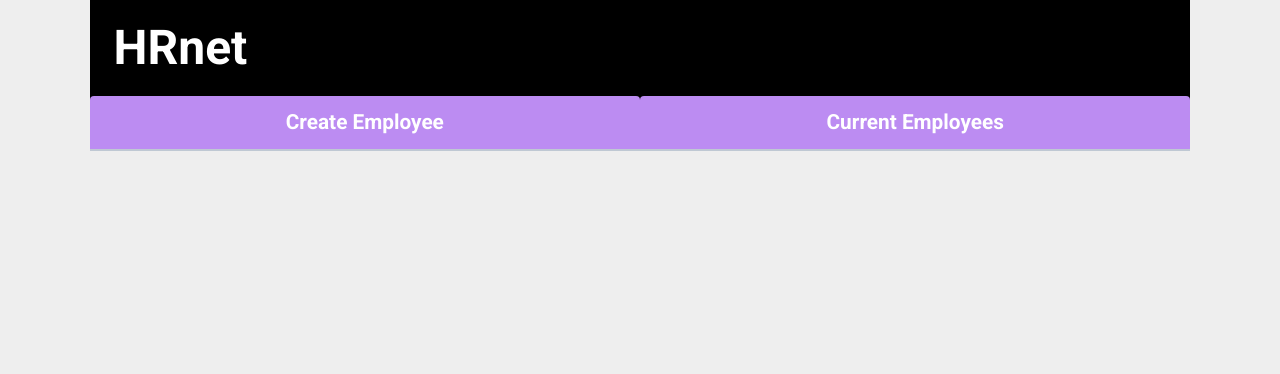
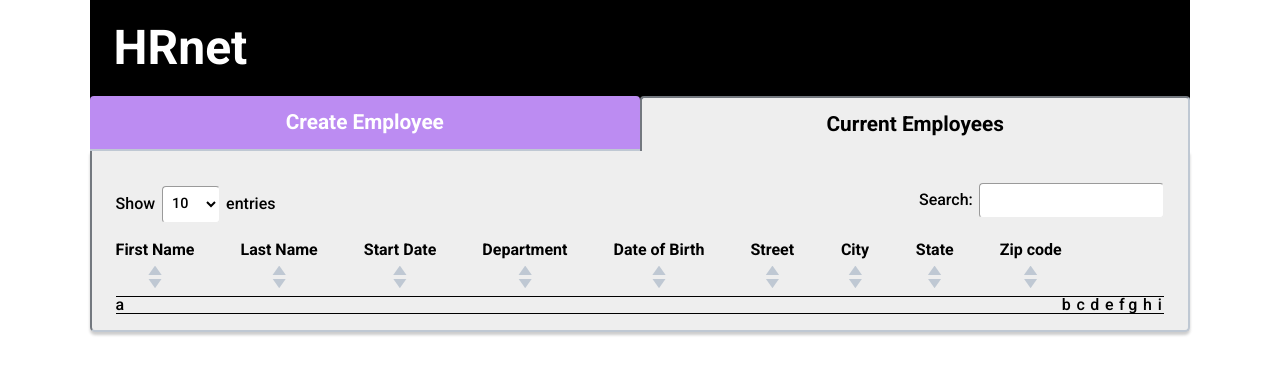
Before and after one commit to MelanieSarrouy/HRNet_11-2021, a React (Create React App) app: page /employees-list in a window 1280 px wide. Shown: the top 374 px of the page. Built offline with nearby package versions, Linux system fonts and the light colour scheme.

Commit message:
Employees List page start

```diff
--- a/src/App.jsx
+++ b/src/App.jsx
@@ -1,7 +1,9 @@
-import { BrowserRouter, Routes, Route } from 'react-router-dom';
-import Header from './components/Header';
-import { GlobalStyle } from './styles/bases/globalStyle';
+import { BrowserRouter, Routes, Route } from 'react-router-dom'
+import Header from './components/Header'
+import { GlobalStyle } from './styles/bases/globalStyle'
 import Homepage from './pages/Homepage'
+import EmployeesList from './pages/EmployeesList'
+import { Main } from './styles/pages/homepage'
 
 function App() {
   return (
@@ -9,18 +11,16 @@ function App() {
       <BrowserRouter>
         <GlobalStyle />
         <Header />
-        <main>
-          <section>
-            <Routes>
-              <Route path="/" element={<Homepage />} />
-              {/* <Route exact path="/employee-list" component={SignIn} />
-              <Route component={NotFound} /> */}
-            </Routes>
-          </section>
-        </main>
+        <Main>
+        <Routes>
+          <Route path="/" element={<Homepage />} />
+          <Route path="/employees-list" element={<EmployeesList />} />
+          {/* <Route component={NotFound} /> */}
+        </Routes>
+        </Main>
       </BrowserRouter>
     </>
-  );
+  )
 }
 
-export default App;
+export default App
--- a/src/components/Header.jsx
+++ b/src/components/Header.jsx
@@ -15,7 +15,7 @@ const Header = () => {
         <StyledLink to="/">
           Create Employee
         </StyledLink>
-        <StyledLink to="/employee-list">
+        <StyledLink to="/employees-list">
           Current Employees
         </StyledLink>
       </NavStyled>
--- a/src/components/Input.jsx
+++ b/src/components/Input.jsx
@@ -30,7 +30,7 @@ import { InputLabel, InputStyle, InputWrapper } from "../styles/components/input
  * @returns {?JSX}
  */
 
-const Input = ({ forAndId, inputType, direction, value, onChange }) => {
+const Input = ({ forAndId, inputType, direction, value, onChange, required }) => {
 
   return (
     <InputWrapper direction={direction}>
@@ -42,6 +42,7 @@ const Input = ({ forAndId, inputType, direction, value, onChange }) => {
         id={forAndId}
         value={value}
         onChange={onChange}
+        required={required}
       />
     </InputWrapper>
   )
--- /dev/null
+++ b/src/components/SVG.jsx
@@ -0,0 +1,32 @@
+import React, { useState } from 'react'
+import styled from 'styled-components'
+import colors from '../styles/bases/colors'
+
+export const SVGDiv = styled.div`
+  display: flex;
+  flex-direction: column;
+  padding: 0.4rem;
+  & svg {
+    height: 0.6rem;
+    padding: 0.1rem;
+  }
+`
+
+const SVG = () => {
+  const [color, setcolors] = useState('#BFC8D3')
+
+  return (
+    <SVGDiv>
+      <svg viewBox="0 0 95.3 67.4">
+        <polygon fill={color} points="0,67.4 47.7,0 95.3,67.4 " onClick={(e) => {
+              setcolors(`${colors.primary}`)
+            }}/>
+      </svg>
+      <svg viewBox="0 0 95.3 67.4">
+        <polygon fill={color} points="0,0 47.7,67.4 95.3,0 " />
+      </svg>
+    </SVGDiv>
+  )
+}
+
+export default SVG
--- /dev/null
+++ b/src/components/Table.jsx
@@ -0,0 +1,85 @@
+import React from 'react'
+import styled from 'styled-components'
+import SVG from './SVG'
+// import colors from '../styles/bases/colors'
+export const TableStyle = styled.table`
+  width: 100%;
+`
+export const THead = styled.thead`
+  & > tr {
+    display: flex;
+    justify-content: space-between;
+    align-items: center;
+  }
+`
+export const TBody = styled.tbody`
+  border-top: 1px solid black;
+  border-bottom: 1px solid black;
+`
+export const Th = styled.th`
+  ${'' /* display: flex;
+  align-items: center;
+  padding: 0.5rem; */}
+`
+const Table = () => {
+  return (
+    <TableStyle>
+      <THead>
+        <tr>
+          <Th>
+            First Name
+            <SVG />
+          </Th>
+          <Th>
+            Last Name
+            <SVG />
+          </Th>
+          <Th>
+            Start Date
+            <SVG />
+          </Th>
+          <Th>
+            Department
+            <SVG />
+          </Th>
+          <Th>
+            Date of Birth
+            <SVG />
+          </Th>
+          <Th>
+            Street
+            <SVG />
+          </Th>
+          <Th>
+            City
+            <SVG />
+          </Th>
+          <Th>
+            State
+            <SVG />
+          </Th>
+          <Th>
+            Zip code
+            <SVG />
+          </Th>
+        </tr>
+      </THead>
+      <TBody>
+        <tr>
+          <td>a</td>
+          <td>b</td>
+          <td>c</td>
+          <td>d</td>
+          <td>e</td>
+          <td>f</td>
+          <td>g</td>
+          <td>h</td>
+          <td>i</td>
+        </tr>
+      </TBody>
+      <tfoot></tfoot>
+    </TableStyle>
+  )
+}
+
+export default Table
--- /dev/null
+++ b/src/pages/EmployeesList.jsx
@@ -0,0 +1,44 @@
+import React, { useState } from 'react'
+import Input from '../components/Input'
+import Table from '../components/Table'
+import { InputLabel } from '../styles/components/input'
+import { Entries, EntriesText, FiltersWrapper, Search } from '../styles/pages/emplyeesList'
+import { SelectStyle } from '../styles/pages/homepage'
+
+const EmployeesList = () => {
+  const [search, setSearch] = useState('')
+  return (
+    <>
+      <h2 className="sr-only">Current employees</h2>
+      <FiltersWrapper>
+        <Entries>
+          {/* <p>Show</p> */}
+          <InputLabel htmlFor="entries">Show</InputLabel>
+          <SelectStyle name="entries" id="entries">
+            <option>10</option>
+            <option>25</option>
+            <option>50</option>
+            <option>100</option>
+          </SelectStyle>
+          <EntriesText> entries</EntriesText>
+        </Entries>
+        <Search>
+          <Input // Search
+            direction={'row'}
+            forAndId={'search:'}
+            inputType={'search'}
+            value={search}
+            required={false}
+            onChange={(e) => {
+              setSearch(e.target.value)
+            }}
+          />
+        </Search>
+      </FiltersWrapper>
+      <Table />
+
+    </>
+  )
+}
+
+export default EmployeesList
--- a/src/pages/Homepage.jsx
+++ b/src/pages/Homepage.jsx
@@ -4,14 +4,15 @@ import departments from '../datas/department'
 import states from '../datas/states'
 import { InputLabel, InputWrapper } from '../styles/components/input'
 import {
-  Main,
   Form,
   DivButton,
   DivInputWrapper,
-  DivInputWrapperLittle,
+  DivInputDateWrapper,
+  DivInputZipWrapper,
   FieldsetStyle,
   InputButton,
   SelectStyle,
+  Legend,
 } from '../styles/pages/homepage'
 
 const Homepage = () => {
@@ -26,66 +27,74 @@ const Homepage = () => {
   const USAStates = states
 
   return (
-    <Main>
+    <>
+      <h2 className="sr-only">Create employee</h2>
       <Form>
         <DivInputWrapper>
-          <Input
+          <Input // First Name
             direction={'column'}
             forAndId={'first-name'}
             inputType={'text'}
             value={firstName}
+            required={true}
+            placeholder={''}
             onChange={(e) => {
               setFirstName(e.target.value)
             }}
           />
-          <Input
+          <Input // Last Name
             direction={'column'}
             forAndId={'last-name'}
             inputType={'text'}
             value={lastName}
+            required={true}
             onChange={(e) => {
               setLastName(e.target.value)
             }}
           />
         </DivInputWrapper>
-        <DivInputWrapperLittle>
-          <Input
+        <DivInputDateWrapper>
+          <Input // Date of Birth
             direction={'column'}
             forAndId={'date-of-birth'}
             inputType={'date'}
             value={dateOfBirth}
+            required={true}
             onChange={(e) => {
               setDateOfBirth(e.target.value)
             }}
           />
-          <Input
+          <Input // Start Date
             direction={'column'}
             forAndId={'start-date'}
             inputType={'date'}
             value={startDate}
+            required={true}
             onChange={(e) => {
               setStartDate(e.target.value)
             }}
           />
-        </DivInputWrapperLittle>
+        </DivInputDateWrapper>
 
         <FieldsetStyle>
-          <legend>Address</legend>
+          <Legend>Address</Legend>
           <DivInputWrapper>
-            <Input
+            <Input // Street
               direction={'column'}
               forAndId={'street'}
               inputType={'text'}
               value={street}
+              required={true}
               onChange={(e) => {
                 setStreet(e.target.value)
               }}
             />
-            <Input
+            <Input // City
               direction={'column'}
               forAndId={'city'}
               inputType={'text'}
               value={city}
+              required={true}
               onChange={(e) => {
                 setCity(e.target.value)
               }}
@@ -105,17 +114,18 @@ const Homepage = () => {
             </SelectStyle>
           </InputWrapper>
 
-          <DivInputWrapperLittle>
-            <Input
+          <DivInputZipWrapper>
+            <Input // Zip Code
               direction={'row'}
               forAndId={'zip-code'}
               inputType={'number'}
               value={zipCode}
+              required={true}
               onChange={(e) => {
                 setZipCode(e.target.value)
               }}
             />
-          </DivInputWrapperLittle>
+          </DivInputZipWrapper>
         </FieldsetStyle>
 
         <InputWrapper direction={'column'}>
@@ -136,7 +146,7 @@ const Homepage = () => {
       </Form>
 
       <div id="confirmation-modale"></div>
-    </Main>
+      </>
   )
 }
 
--- a/src/styles/bases/globalStyle.js
+++ b/src/styles/bases/globalStyle.js
@@ -18,7 +18,7 @@ export const GlobalStyle = createGlobalStyle`
     display: block;
 }
   body {
-    background-color: ${colors.background};
+    background-color: white;
     max-width: 1440px;
     margin: auto;
     padding: 0 7%;
--- a/src/styles/components/input.js
+++ b/src/styles/components/input.js
@@ -9,13 +9,15 @@ export const InputWrapper = styled.div`
 `
 export const InputLabel = styled.label`
   font-weight: bold;
-  padding: .5rem 0;
+  padding: .4rem .4rem .4rem 0;
+  color: ${colors.text};
 `
 export const InputStyle = styled.input`
-  padding: 5px;
+  padding: .5rem .35rem;
   border-radius: 0.25rem;
-  border: 2px inset ${colors.secondary};
-  background-color: white;
+  border: 1px inset ${colors.background};
+  font-size: .9rem;
+  height: auto;
   &:hover, &:focus {
     background-color: rgba(188, 140, 242, 0.1);
   }
--- /dev/null
+++ b/src/styles/pages/emplyeesList.js
@@ -0,0 +1,26 @@
+import styled from 'styled-components'
+
+
+export const FiltersWrapper = styled.section`
+  display: flex;
+  justify-content: space-between;
+  padding: 1rem 0;
+`
+export const Entries = styled.div`
+  display: flex;
+  align-items: center;
+  & > label {
+      font-weight: normal;
+  }
+`
+export const Search = styled.div`
+  & > div {
+    align-items: center;
+    & > label {
+      font-weight: normal;
+    }
+  }
+`
+export const EntriesText = styled.p`
+  padding-left: .4rem;
+`
--- a/src/styles/pages/homepage.js
+++ b/src/styles/pages/homepage.js
@@ -8,6 +8,7 @@ export const Main = styled.main`
   border-bottom: 2px inset #bfc8d3;
   border-radius: 0px 0px 5px 5px;
   box-shadow: 0px 3px 3px rgba(0, 0, 0, 0.2);
+  background-color: ${colors.background}
 `
 export const Form = styled.form`
   display: flex;
@@ -29,7 +30,7 @@ export const DivInputWrapper = styled.div`
     width: 100%;
   }
 `
-export const DivInputWrapperLittle = styled.div`
+export const DivInputDateWrapper = styled.div`
   display: grid;
   grid-template-columns: 1fr 1fr 1fr 1fr;
   column-gap: 1rem;
@@ -45,11 +46,25 @@ export const DivInputWrapperLittle = styled.div`
     grid-template-columns: 1fr;
   }
 `
+export const DivInputZipWrapper = styled.div`
+  display: flex;
+  width: 7rem;
+  & > div {
+    display: flex;
+    flex-direction: column;
+    width: 100%;
+  }
+`
+
 export const FieldsetStyle = styled.fieldset`
   display: flex;
   flex-direction: column;
   margin-top: 1rem;
-  margin-bottom: .5rem;
+  margin-bottom: 1rem;
+  border-style: double none double none;
+  border-width: 1px;
+  border-color: black;
+  padding-bottom: 1rem;
 `
 export const DivButton = styled.div`
   display: flex;
@@ -76,10 +91,12 @@ export const InputButton = styled.input`
 
 `
 export const SelectStyle = styled.select`
-  padding: 5px;
+  padding: .5rem .35rem;
   border-radius: 0.25rem;
-  border: 2px inset ${colors.secondary};
+  border: 1px inset ${colors.background};
+  font-size: .9rem;
   background-color: white;
+  height: auto;
   &:hover,
   &:focus {
     background-color: rgba(188, 140, 242, 0.1);
@@ -91,3 +108,7 @@ export const SelectStyle = styled.select`
     width: 100%;
   }
 `
+export const Legend = styled.legend`
+  padding: 1rem 1rem 1rem 0;
+  font-style: italic;
+`
```
Also changed, not shown: src/styles/components/table.js (added).
